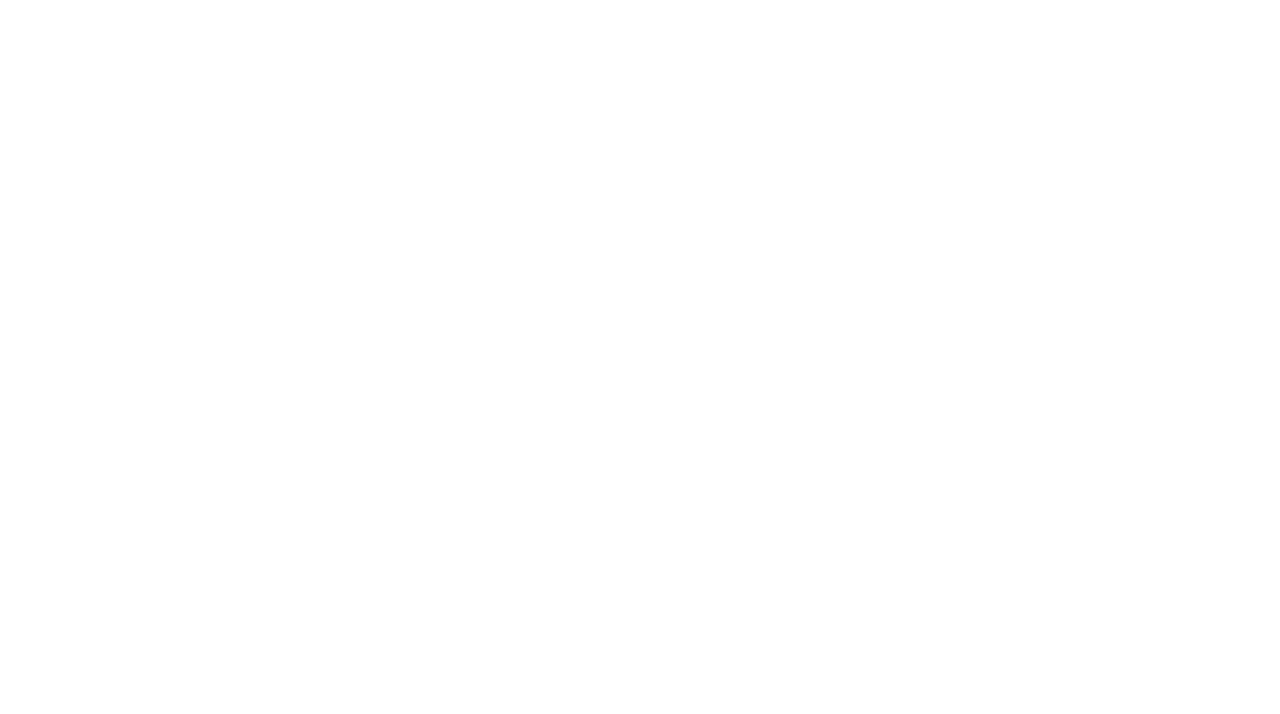
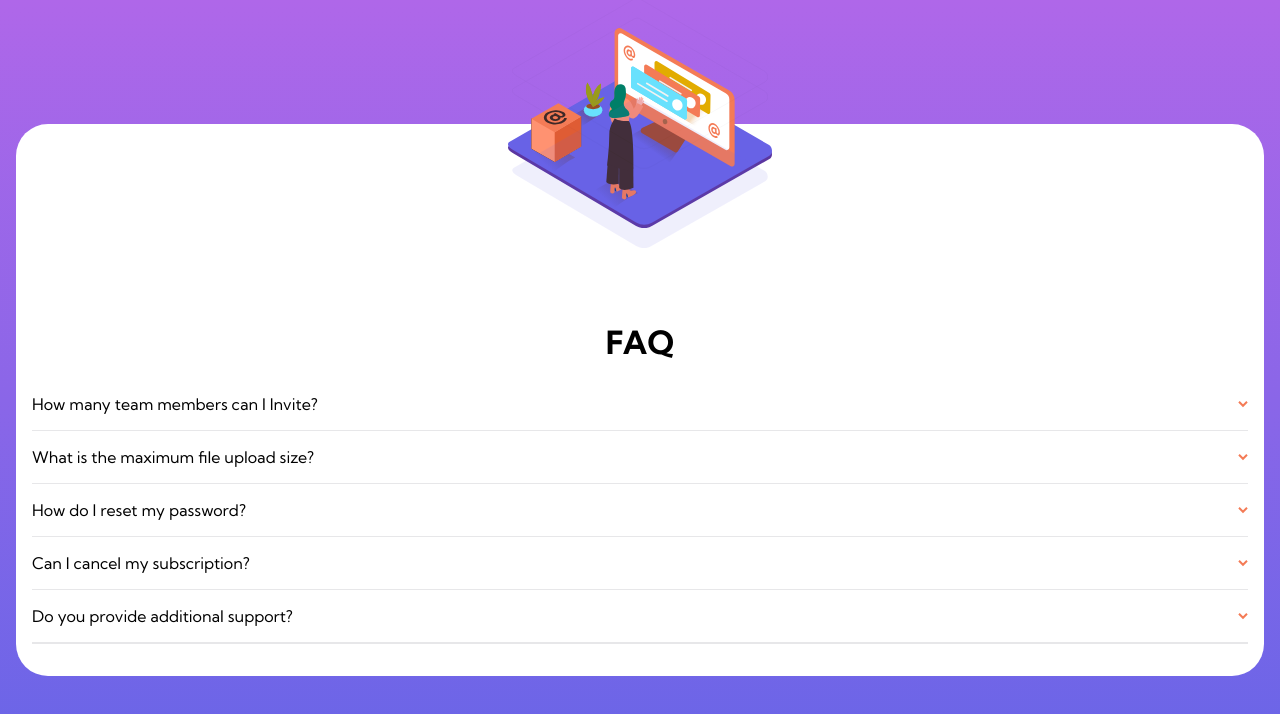
Before and after one commit to im-victor-mendez/faq_accordion_card, a React (Vite) app: page / in a window 1280 px wide. Shown: the top 714 px of the page. Built offline with nearby package versions, Linux system fonts and the light colour scheme.

Commit message:
feat: Implemented Faq page

```diff
--- a/src/App.tsx
+++ b/src/App.tsx
@@ -1,5 +1,11 @@
+import Faq from './pages/Faq/Faq'
+
 function App() {
-	return <></>
+	return (
+		<>
+			<Faq />
+		</>
+	)
 }
 
 export default App
--- /dev/null
+++ b/src/main.scss
@@ -0,0 +1,14 @@
+@import './sass/fonts';
+
+body {
+	height: 100vh;
+	margin: 0;
+}
+
+#root {
+	background: linear-gradient(0deg, #6565e7, #af67e9);
+	font-family: $font-family;
+	display: grid;
+	place-items: center;
+	height: 100%;
+}
--- a/src/main.tsx
+++ b/src/main.tsx
@@ -1,4 +1,5 @@
 import App from './App.tsx'
+import './main.scss'
 import React from 'react'
 import ReactDOM from 'react-dom/client'
 
```
